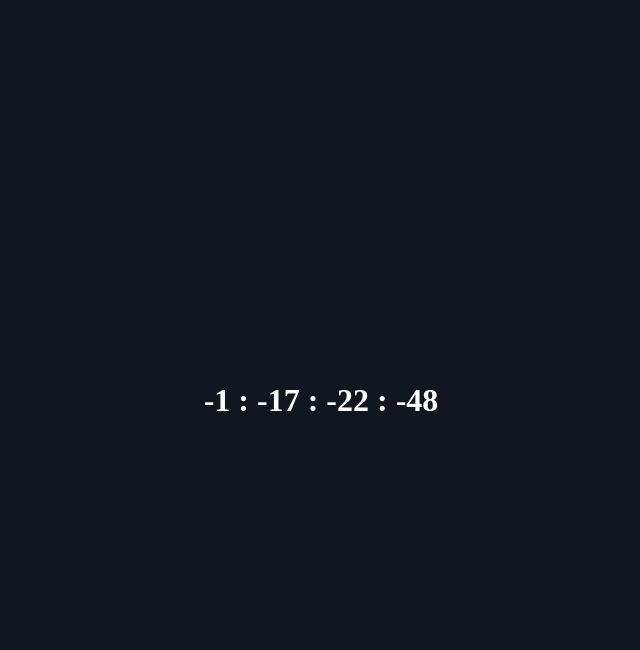
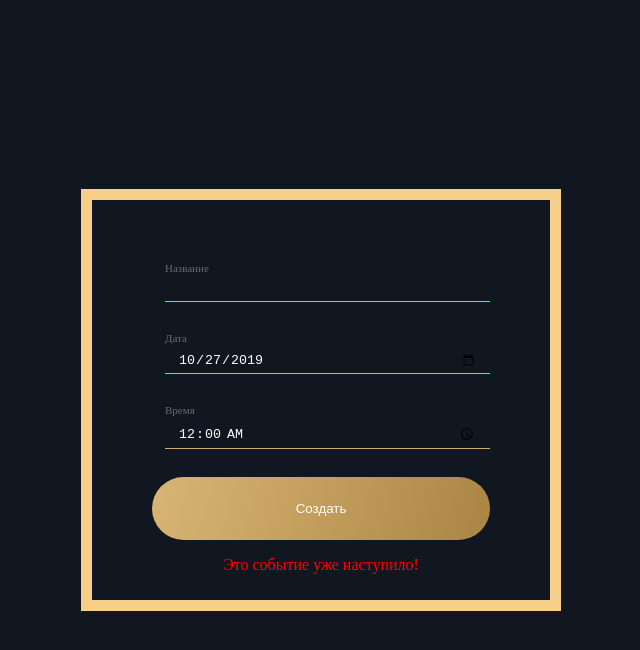
Before and after one commit to TanyaLagodich/countdown-timer, a Vue app: page / in a window 1280 px wide. Both pictures are taken after a click on the button "Создать". Shown: the top 650 px of the page, without its empty margins (319-959 px from the left). Built offline with nearby package versions, Linux system fonts and the light colour scheme.

Commit message:
add error

```diff
--- a/src/App.vue
+++ b/src/App.vue
@@ -1,7 +1,8 @@
 <template>
   <div id="app">
     <input-box v-if="!event"
-               @countLeftTime="countLeftTime" />
+               @countLeftTime="countLeftTime"
+               :error="error" />
     <count-left v-else
                 :leftTimes="leftTimes" />
   </div>
@@ -21,6 +22,7 @@ export default {
         minutes: '',
         seconds: '',
       },
+      error: '',
     };
   },
   methods: {
@@ -29,6 +31,11 @@ export default {
       const today = new Date().getTime();
       const eventDate = new Date(`${ev.date} ${ev.time}`).getTime();
       const diff = eventDate - today;
+      if (diff <= 0) {
+        this.error = 'Это событие уже наступило!';
+        this.event = false;
+        return;
+      }
       this.leftTimes.days = Math.floor(diff / (1000 * 60 * 60 * 24));
       this.leftTimes.hours = Math.floor((diff % (1000 * 60 * 60 * 24)) / (1000 * 60 * 60));
       this.leftTimes.minutes = Math.floor((diff % (1000 * 60 * 60)) / (1000 * 60));
--- a/src/components/InputBox.vue
+++ b/src/components/InputBox.vue
@@ -13,6 +13,8 @@
              v-model="ev.time">
     </label>
     <button @click="$emit('countLeftTime', ev)">Создать</button>
+    <p v-if="error"
+       class="error">{{ error }}</p>
   </div>
 </template>
 <script>
@@ -25,6 +27,12 @@ export default {
         time: '00:00',
       },
     };
+  },
+  props: {
+    error: {
+      type: String,
+      default: '',
+    },
   },
   created() {
     this.ev.date = this.createEvDate();
@@ -40,3 +48,12 @@ export default {
   },
 };
 </script>
+<style scoped lang="scss">
+  .error {
+    color: red;
+    text-align: center;
+    position: absolute;
+    left: 50%;
+    transform: translateX(-50%);
+  }
+</style>
--- a/src/styles/main.scss
+++ b/src/styles/main.scss
@@ -20,6 +20,7 @@ body {
   min-width: 480px;
   padding: 60px;
   border: 11px solid rgba(248, 207, 137, 1);
+  position: relative;
   label {
     margin-bottom: 28px;
     display: block;
```
